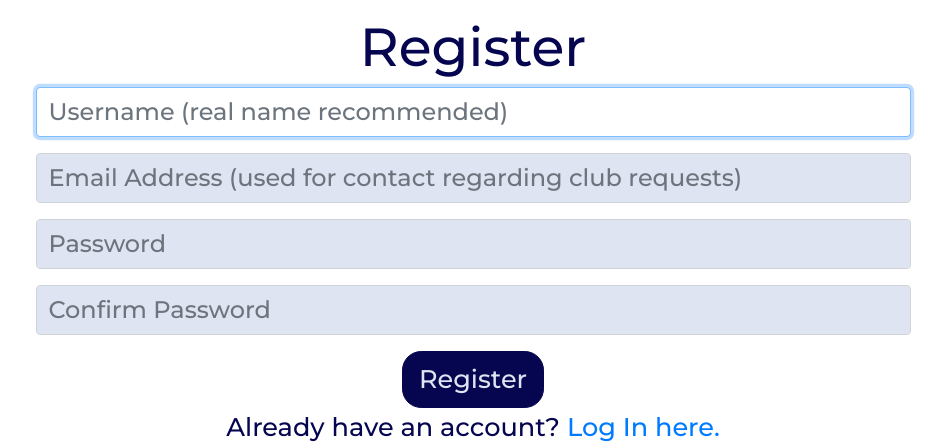
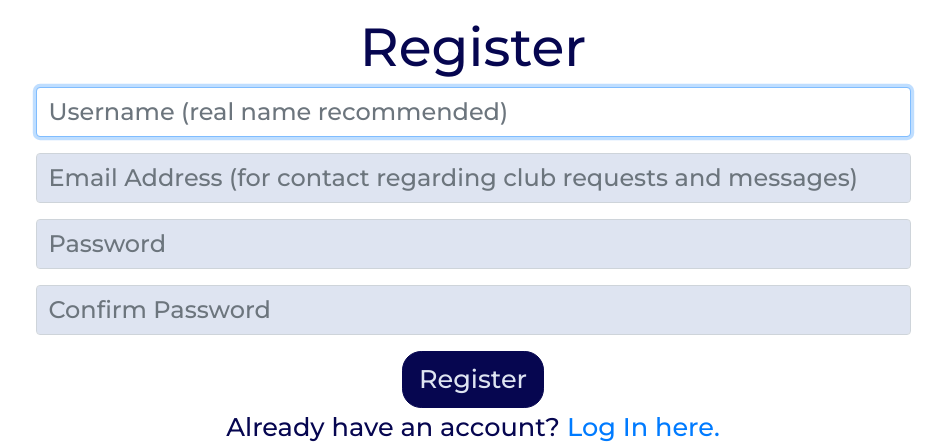
Before and after one commit to RishiAitha/club_directory, a Django app: page /register in a window 1280 px wide. Shown: the part 146-594 px from the top of the page, without its empty margins (167-1113 px from the left). Run offline with Django 4.2, Linux system fonts and the light colour scheme; some libraries are stand-ins or nearby versions.

Commit message:
bug fixes and clarity changes

```diff
--- a/clubs/static/clubs/index.js
+++ b/clubs/static/clubs/index.js
@@ -650,6 +650,7 @@ function post_message(clubID) { // send request to post message
             // remove error and reset post fields
             document.querySelector('#post-errorMessage').innerHTML = '';
             document.querySelector('#post-content').value = '';
+            sessionStorage.setItem('messagePage', 1);
             show_club(clubID); // show club that message was posted to
         })
     }
@@ -674,6 +675,7 @@ function post_reply(clubID, messageID) { // send request to post reply
             document.querySelector('#postReply-errorMessage').innerHTML = '';
             document.querySelector('#postReply-content').value = '';
             document.querySelector('#postReply-container').style.display = 'none';
+            sessionStorage.setItem('replying', -1);
             show_club(clubID); // show club that reply was posted to
         })
     }
--- a/clubs/templates/clubs/register.html
+++ b/clubs/templates/clubs/register.html
@@ -15,7 +15,7 @@
                 <input class="form-control" autofocus type="text" name="username" placeholder="Username (real name recommended)">
             </div>
             <div class="form-group">
-                <input class="form-control" type="email" name="email" placeholder="Email Address (used for contact regarding club requests)">
+                <input class="form-control" type="email" name="email" placeholder="Email Address (for contact regarding club requests and messages)">
             </div>
             <div class="form-group">
                 <input class="form-control" type="password" name="password" placeholder="Password">
```
